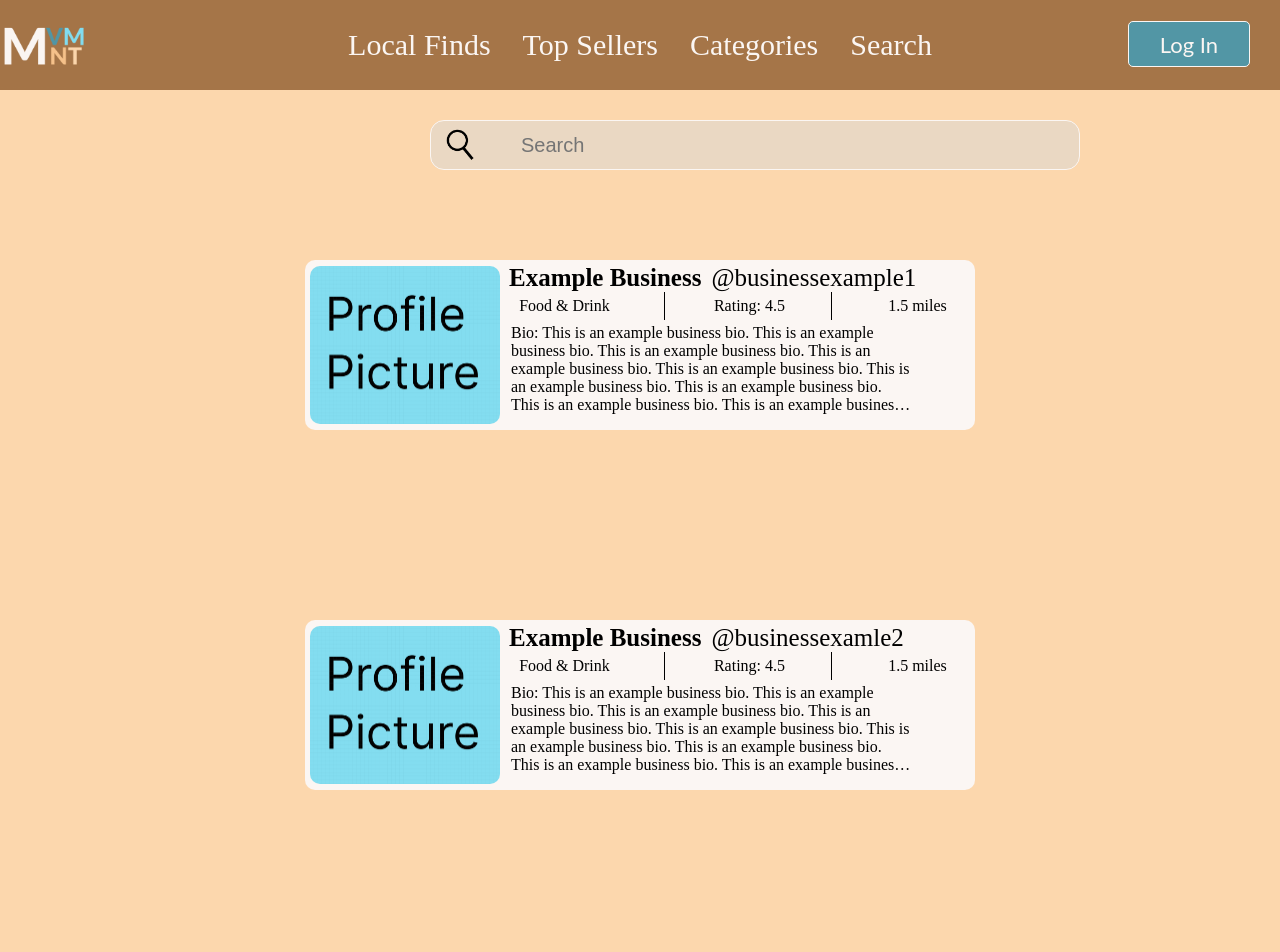
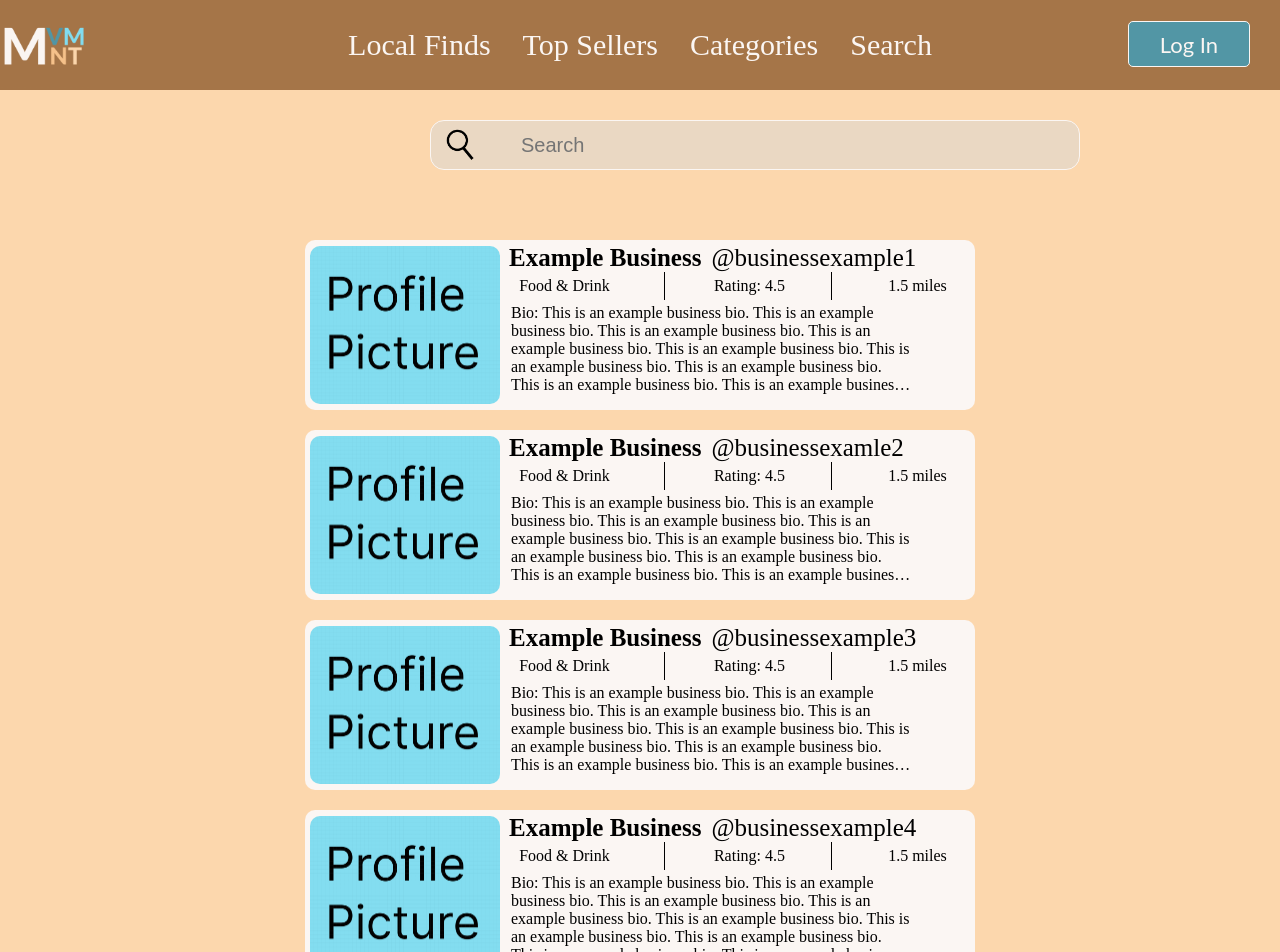
Before and after one commit to FantasticFiveHU23/MVMNT, a React (Create React App) app: page / in a window 1280 px wide. Shown: the top 952 px of the page. Built offline with nearby package versions, Linux system fonts and the light colour scheme.

Commit message:
Tuesday January 31st 2:54 PM

```diff
--- a/src/pages/HomePage.js
+++ b/src/pages/HomePage.js
@@ -31,6 +31,30 @@ class HomePage extends React.Component {
         distance: "1.5 miles",
         bio: "This is an example business bio. This is an example business bio. This is an example business bio. This is an example business bio. This is an example business bio. This is an example business bio. This is an example business bio. This is an example business bio. This is an example business bio. This is an example business bio. ",
       },
+      {
+        businessName: "Example Business",
+        businessId: "@businessexample4",
+        category: "Food & Drink",
+        rating: 4.5,
+        distance: "1.5 miles",
+        bio: "This is an example business bio. This is an example business bio. This is an example business bio. This is an example business bio. This is an example business bio. This is an example business bio. This is an example business bio. This is an example business bio. This is an example business bio. This is an example business bio. ",
+      },
+      {
+        businessName: "Example Business",
+        businessId: "@businessexample5",
+        category: "Food & Drink",
+        rating: 4.5,
+        distance: "1.5 miles",
+        bio: "This is an example business bio. This is an example business bio. This is an example business bio. This is an example business bio. This is an example business bio. This is an example business bio. This is an example business bio. This is an example business bio. This is an example business bio. This is an example business bio. ",
+      },
+      {
+        businessName: "Example Business",
+        businessId: "@businessexample6",
+        category: "Food & Drink",
+        rating: 4.5,
+        distance: "1.5 miles",
+        bio: "This is an example business bio. This is an example business bio. This is an example business bio. This is an example business bio. This is an example business bio. This is an example business bio. This is an example business bio. This is an example business bio. This is an example business bio. This is an example business bio. ",
+      },
     ];
     return (
       <div>
@@ -38,6 +62,7 @@ class HomePage extends React.Component {
           <Header isLoggedIn={false} />
           <SearchBar />
           <BusinessList businesses={businesses}/>
+
         </div>
       </div>
     );
--- a/src/styles/BusinessField.css
+++ b/src/styles/BusinessField.css
@@ -6,8 +6,7 @@
     width: 800px;
     height: 100%;
     margin: 0 auto;
-    margin-top: 150px;  /* height of search bar + desired margin */
-
+    margin-top: -20px;  /* height of search bar + desired margin */
 }
 
 .business-field {
--- a/src/styles/Header.css
+++ b/src/styles/Header.css
@@ -1,3 +1,7 @@
+/* .Header{
+    position: fixed;
+} */
+
 nav{
     background-color: #A57548;
     overflow: hidden;
--- a/src/styles/ListStyle.css
+++ b/src/styles/ListStyle.css
@@ -2,4 +2,5 @@
     display: flex;
     flex-direction: column;
     justify-content: space-between;
+    margin-top: 150px;
   }
```
